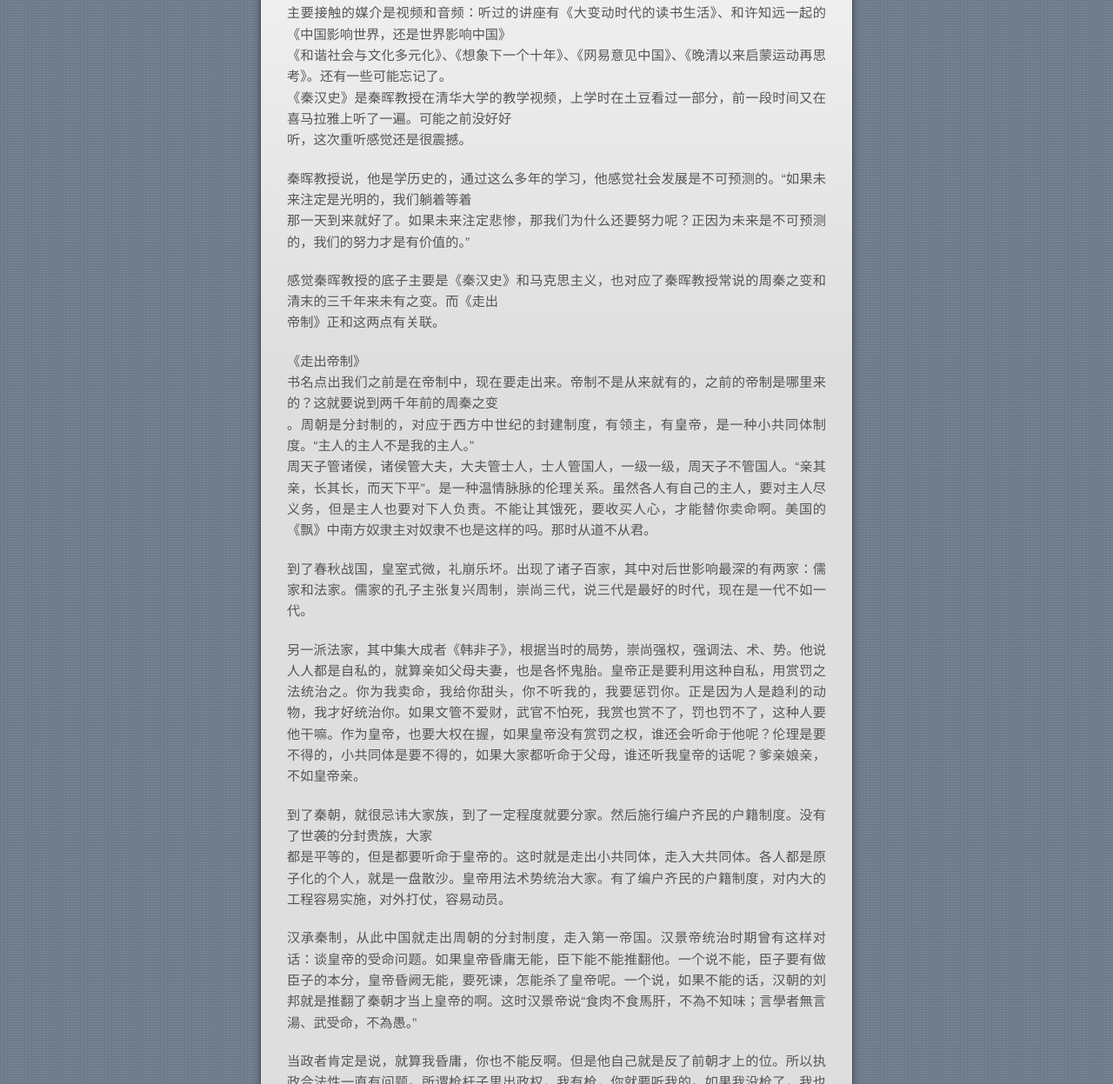
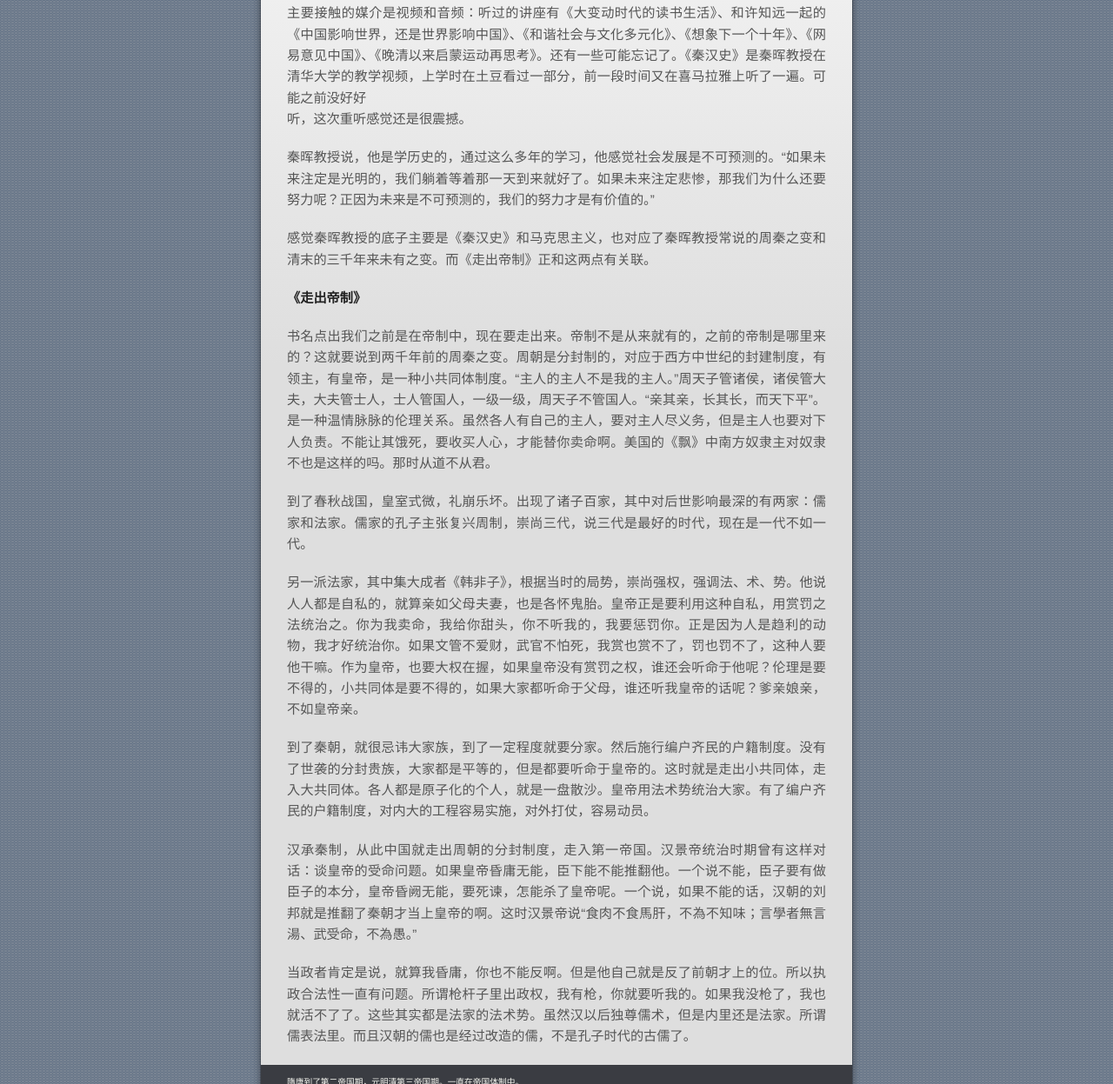
Before and after one commit to hcyk01/hcyk01.github.io, a plain HTML site: page 2016/05/22/《走出帝制》读书笔记1/index.html in a window 1280 px wide. Shown: the part 411-1658 px from the top of the page at 87% size. Drawn offline with nearby package versions, Linux system fonts and the light colour scheme; a web font is replaced by a local one.

Commit message:
Site updated: 2016-05-22 22:22:22

```diff
--- a/2016/05/22/《走出帝制》读书笔记1/index.html
+++ b/2016/05/22/《走出帝制》读书笔记1/index.html
@@ -21,7 +21,7 @@
 <meta property="og:site_name" content="Hexo">
 <meta property="og:description" content="关于作者：
 已经忘记第一次知道秦晖教授是什么时候了，应该是大学时代？什么机缘，是彻底忘记了。肯定和网络有关，因为学理工科的学生想要了解社科类的，又没有相关专业的朋友，一般都是从网上的只言碎语中慢慢顺藤摸瓜得来的。只知道一直以来作者给我的感觉都是大学者，分析问题角度独特，逻辑特别清楚。看过一个香港书展的视频，当时主持人评价秦晖教授笑起来萌萌的。秦晖教授回应说：大概是说他单纯吧。。。大学者大概都对自己">
-<meta property="og:updated_time" content="2016-05-22T14:12:18.562Z">
+<meta property="og:updated_time" content="2016-05-22T14:17:26.328Z">
 <meta name="twitter:card" content="summary">
 <meta name="twitter:title" content="《走出帝制》读书笔记1">
 <meta name="twitter:description" content="关于作者：
@@ -80,13 +80,14 @@
 
       <p>关于作者：</p>
 <p>已经忘记第一次知道秦晖教授是什么时候了，应该是大学时代？什么机缘，是彻底忘记了。肯定和网络有关，因为学理工科的学生想要了解社科类的，又没有相关专业的朋友，一般都是从网上的只言碎语中慢慢顺藤摸瓜得来的。只知道一直以来作者给我的感觉都是大学者，分析问题角度独特，逻辑特别清楚。看过一个香港书展的视频，当时主持人评价秦晖教授笑起来萌萌的。秦晖教授回应说：大概是说他单纯吧。。。大学者大概都对自己的专业很单纯，有一说一，有一百说一百。</p>
-<p>主要接触的媒介是视频和音频：听过的讲座有《大变动时代的读书生活》、和许知远一起的《中国影响世界，还是世界影响中国》<br>《和谐社会与文化多元化》、《想象下一个十年》、《网易意见中国》、《晚清以来启蒙运动再思考》。还有一些可能忘记了。<br>《秦汉史》是秦晖教授在清华大学的教学视频，上学时在土豆看过一部分，前一段时间又在喜马拉雅上听了一遍。可能之前没好好<br>听，这次重听感觉还是很震撼。</p>
-<p>秦晖教授说，他是学历史的，通过这么多年的学习，他感觉社会发展是不可预测的。“如果未来注定是光明的，我们躺着等着<br>那一天到来就好了。如果未来注定悲惨，那我们为什么还要努力呢？正因为未来是不可预测的，我们的努力才是有价值的。”</p>
-<p>感觉秦晖教授的底子主要是《秦汉史》和马克思主义，也对应了秦晖教授常说的周秦之变和清末的三千年来未有之变。而《走出<br>帝制》正和这两点有关联。</p>
-<p>《走出帝制》<br>书名点出我们之前是在帝制中，现在要走出来。帝制不是从来就有的，之前的帝制是哪里来的？这就要说到两千年前的周秦之变<br>。周朝是分封制的，对应于西方中世纪的封建制度，有领主，有皇帝，是一种小共同体制度。“主人的主人不是我的主人。”<br>周天子管诸侯，诸侯管大夫，大夫管士人，士人管国人，一级一级，周天子不管国人。“亲其亲，长其长，而天下平”。是一种温情脉脉的伦理关系。虽然各人有自己的主人，要对主人尽义务，但是主人也要对下人负责。不能让其饿死，要收买人心，才能替你卖命啊。美国的《飘》中南方奴隶主对奴隶不也是这样的吗。那时从道不从君。</p>
+<p>主要接触的媒介是视频和音频：听过的讲座有《大变动时代的读书生活》、和许知远一起的《中国影响世界，还是世界影响中国》、《和谐社会与文化多元化》、《想象下一个十年》、《网易意见中国》、《晚清以来启蒙运动再思考》。还有一些可能忘记了。《秦汉史》是秦晖教授在清华大学的教学视频，上学时在土豆看过一部分，前一段时间又在喜马拉雅上听了一遍。可能之前没好好<br>听，这次重听感觉还是很震撼。</p>
+<p>秦晖教授说，他是学历史的，通过这么多年的学习，他感觉社会发展是不可预测的。“如果未来注定是光明的，我们躺着等着那一天到来就好了。如果未来注定悲惨，那我们为什么还要努力呢？正因为未来是不可预测的，我们的努力才是有价值的。”</p>
+<p>感觉秦晖教授的底子主要是《秦汉史》和马克思主义，也对应了秦晖教授常说的周秦之变和清末的三千年来未有之变。而《走出帝制》正和这两点有关联。</p>
+<p><strong>《走出帝制》</strong></p>
+<p>书名点出我们之前是在帝制中，现在要走出来。帝制不是从来就有的，之前的帝制是哪里来的？这就要说到两千年前的周秦之变。周朝是分封制的，对应于西方中世纪的封建制度，有领主，有皇帝，是一种小共同体制度。“主人的主人不是我的主人。”周天子管诸侯，诸侯管大夫，大夫管士人，士人管国人，一级一级，周天子不管国人。“亲其亲，长其长，而天下平”。是一种温情脉脉的伦理关系。虽然各人有自己的主人，要对主人尽义务，但是主人也要对下人负责。不能让其饿死，要收买人心，才能替你卖命啊。美国的《飘》中南方奴隶主对奴隶不也是这样的吗。那时从道不从君。</p>
 <p>到了春秋战国，皇室式微，礼崩乐坏。出现了诸子百家，其中对后世影响最深的有两家：儒家和法家。儒家的孔子主张复兴周制，崇尚三代，说三代是最好的时代，现在是一代不如一代。</p>
 <p>另一派法家，其中集大成者《韩非子》，根据当时的局势，崇尚强权，强调法、术、势。他说人人都是自私的，就算亲如父母夫妻，也是各怀鬼胎。皇帝正是要利用这种自私，用赏罚之法统治之。你为我卖命，我给你甜头，你不听我的，我要惩罚你。正是因为人是趋利的动物，我才好统治你。如果文管不爱财，武官不怕死，我赏也赏不了，罚也罚不了，这种人要他干嘛。作为皇帝，也要大权在握，如果皇帝没有赏罚之权，谁还会听命于他呢？伦理是要不得的，小共同体是要不得的，如果大家都听命于父母，谁还听我皇帝的话呢？爹亲娘亲，不如皇帝亲。</p>
-<p>到了秦朝，就很忌讳大家族，到了一定程度就要分家。然后施行编户齐民的户籍制度。没有了世袭的分封贵族，大家<br>都是平等的，但是都要听命于皇帝的。这时就是走出小共同体，走入大共同体。各人都是原子化的个人，就是一盘散沙。皇帝用法术势统治大家。有了编户齐民的户籍制度，对内大的工程容易实施，对外打仗，容易动员。</p>
+<p>到了秦朝，就很忌讳大家族，到了一定程度就要分家。然后施行编户齐民的户籍制度。没有了世袭的分封贵族，大家都是平等的，但是都要听命于皇帝的。这时就是走出小共同体，走入大共同体。各人都是原子化的个人，就是一盘散沙。皇帝用法术势统治大家。有了编户齐民的户籍制度，对内大的工程容易实施，对外打仗，容易动员。</p>
 <p>汉承秦制，从此中国就走出周朝的分封制度，走入第一帝国。汉景帝统治时期曾有这样对话：谈皇帝的受命问题。如果皇帝昏庸无能，臣下能不能推翻他。一个说不能，臣子要有做臣子的本分，皇帝昏阙无能，要死谏，怎能杀了皇帝呢。一个说，如果不能的话，汉朝的刘邦就是推翻了秦朝才当上皇帝的啊。这时汉景帝说“食肉不食馬肝，不為不知味；言學者無言湯、武受命，不為愚。”</p>
 <p>当政者肯定是说，就算我昏庸，你也不能反啊。但是他自己就是反了前朝才上的位。所以执政合法性一直有问题。所谓枪杆子里出政权，我有枪，你就要听我的。如果我没枪了，我也就活不了了。这些其实都是法家的法术势。虽然汉以后独尊儒术，但是内里还是法家。所谓儒表法里。而且汉朝的儒也是经过改造的儒，不是孔子时代的古儒了。</p>
 <pre><code>隋唐到了第二帝国期，元明清第三帝国期。一直在帝国体制中。
```
Also changed, not shown: archives/2016/05/index.html (+1 -1 lines), archives/2016/index.html (+1 -1 lines), archives/index.html (+1 -1 lines), index.html (+6 -5 lines).
